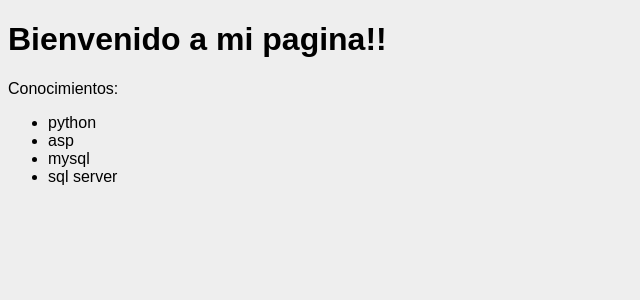
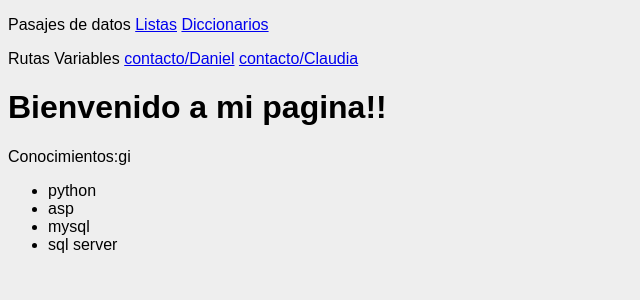
Before and after one commit to walterdiazdev/Flask_Proyecto1, a Flask app: page / in a window 1280 px wide. Shown: the top 300 px of the page, without its empty margins (0-640 px from the left). Run offline with Flask 2, Linux system fonts and the light colour scheme.

Commit message:
20210909 2100

```diff
--- a/app/app.py
+++ b/app/app.py
@@ -12,5 +12,24 @@
     }
     return render_template('index.html', data=data)
 
+@app.route('/diccionarios.html')
+def diccionarios():
+    data = {
+        'nombre': 'Claudia',
+        'edad': 25,
+        'trabaja': True
+    }
+    return render_template('diccionarios.html', data=data)
+
+@app.route('/listas.html')
+def listas():
+    data = ['Daniel','Claudia','Jorge','Patricia']
+    return render_template('listas.html', data=data)
+
+@app.route('/contacto/<nombre>')
+def contacto(nombre):
+    data = nombre
+    return render_template('contacto.html', data=data)
+
 if __name__ == '__main__':
     app.run(debug=True, port=5000)
--- a/app/templates/base.html
+++ b/app/templates/base.html
@@ -8,6 +8,19 @@
     <link rel="stylesheet" href="{{ url_for('static', filename='css/styles.css') }}">
 </head>
 <body>
+
+    <p>
+    Pasajes de datos
+    <a href="/listas.html"       title="Ejemplo de pasaje de listas">Listas</a>
+    <a href="/diccionarios.html" title="Ejemplo de pasaje de diccionarios">Diccionarios</a>
+    </p>
+
+    <p>
+    Rutas Variables
+    <a href="/contacto/Daniel"  title="Rutas variables">contacto/Daniel</a>
+    <a href="/contacto/Claudia" title="Rutas variables">contacto/Claudia</a>
+    </p>
+
     {% block body %}{% endblock %}
     <script src="{{ url_for('static', filename='js/script.js') }}"></script>
 </body>
--- a/app/templates/index.html
+++ b/app/templates/index.html
@@ -5,7 +5,7 @@
 {% block body %}
     <h1>{{ data.cuerpo }}</h1>
 
-    Conocimientos:
+    Conocimientos:gi
     <ul>
     {% for item in data.conocimientos %}
         <li>{{ item }}</li>
```
Also changed, not shown: app/templates/contacto.html (added, +9 -0 lines), app/templates/diccionarios.html (added, +11 -0 lines), app/templates/listas.html (added, +14 -0 lines).
